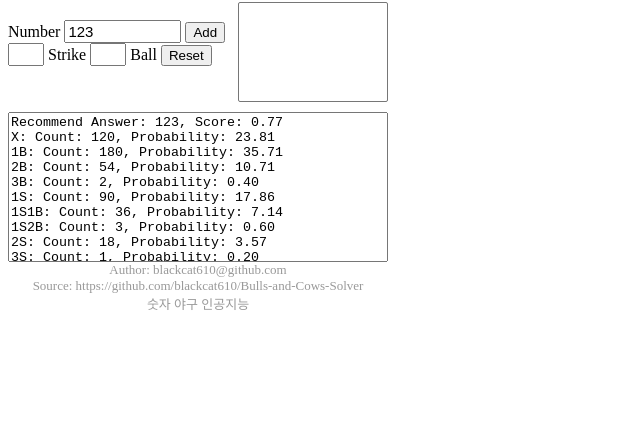
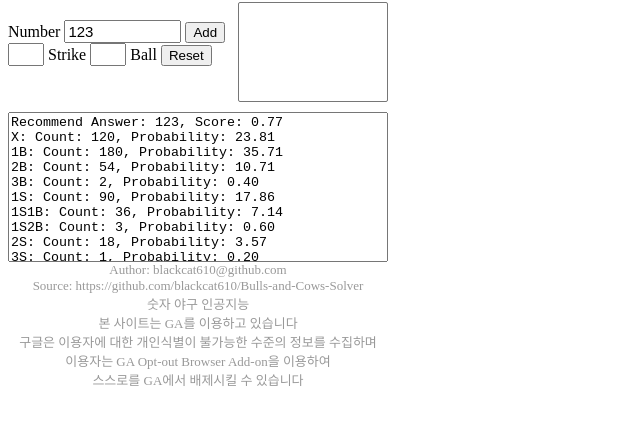
Before and after one commit to blackcat610/Bulls-and-Cows-Solver, a plain HTML site: page index.html in a window 1280 px wide. Shown: the part 64-488 px from the top of the page, without its empty margins (0-640 px from the left). Drawn offline with Linux system fonts and the light colour scheme.

Commit message:
Update index.html

```diff
--- a/index.html
+++ b/index.html
@@ -37,7 +37,7 @@
                 <div id="footer">
                     <textarea id="txt_answer" style="width:100%; height:150px; resize:none"></textarea>
                 </div>
-                <div id="real_footer" align="center"><font size="2" color="#999999">Author: blackcat610@github.com<br>Source: https://github.com/blackcat610/Bulls-and-Cows-Solver<br>숫자 야구 인공지능</font></div>
+                <div id="real_footer" align="center"><font size="2" color="#999999">Author: blackcat610@github.com<br>Source: https://github.com/blackcat610/Bulls-and-Cows-Solver<br>숫자 야구 인공지능<br>본 사이트는 GA를 이용하고 있습니다<br>구글은 이용자에 대한 개인식별이 불가능한 수준의 정보를 수집하며<br>이용자는 GA Opt-out Browser Add-on을 이용하여<br>스스로를 GA에서 배제시킬 수 있습니다</font></div>
             </div>
         </body>
     </form>
```
